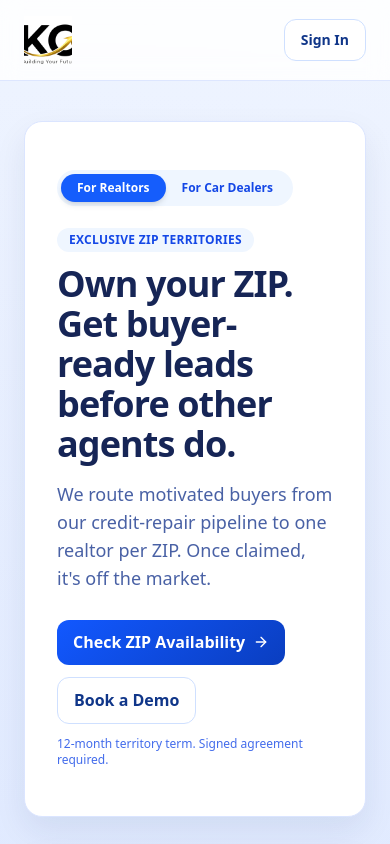
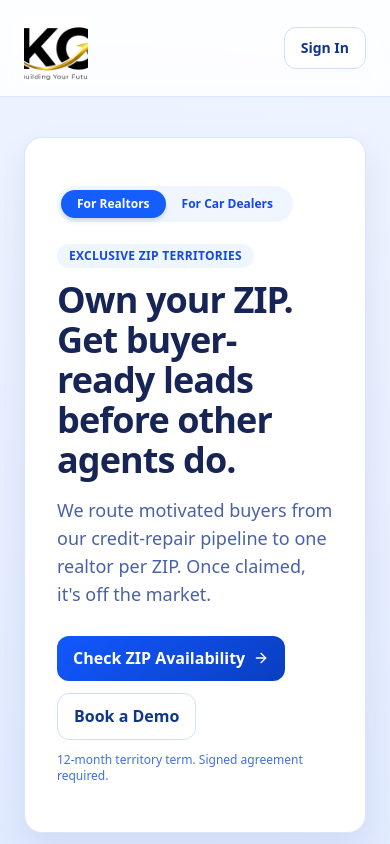
Before and after one commit to krossfinancial-cmd/krosscares, a Next.js app in the folder web/: page / in a window 390 px wide. Shown: the top 844 px of the page. Built offline with nearby package versions, Linux system fonts and the light colour scheme; no server answers.

Commit message:
Adjust header logo treatment

```diff
--- a/web/src/components/app-header.tsx
+++ b/web/src/components/app-header.tsx
@@ -26,13 +26,10 @@ export async function AppHeader() {
 
   return (
     <header className="glass sticky top-0 z-50 border-b border-blue-100">
-      <div className="mx-auto flex max-w-7xl items-center justify-between px-6 py-4 md:py-3">
+      <div className="mx-auto flex max-w-9xl items-center justify-between px-6 py-4 md:py-3">
         <div className="flex min-w-0 items-center">
           <Link href="/" className="flex flex-col items-start leading-none" aria-label="Kross Concepts home">
-            <BrandLogo variant="mark" className="h-12 w-auto md:h-16" priority />
-            <span className="mt-1 hidden pl-0.5 text-[11px] font-medium tracking-[0.08em] text-blue-950/85 md:block">
-              Building Your Future
-            </span>
+            <BrandLogo variant="mark" className="h-16 w-auto md:h-20" priority />
           </Link>
         </div>
 
```
